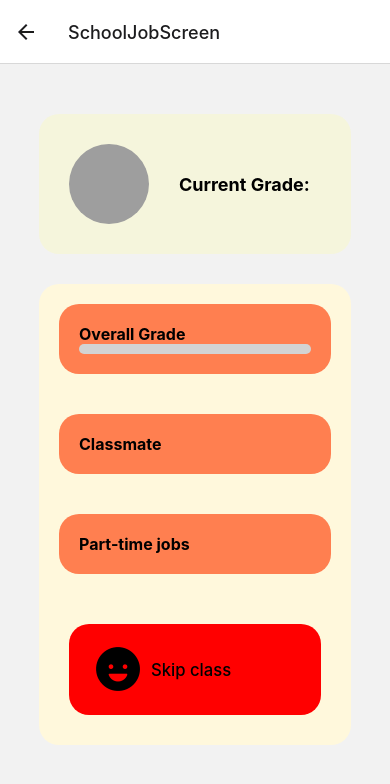
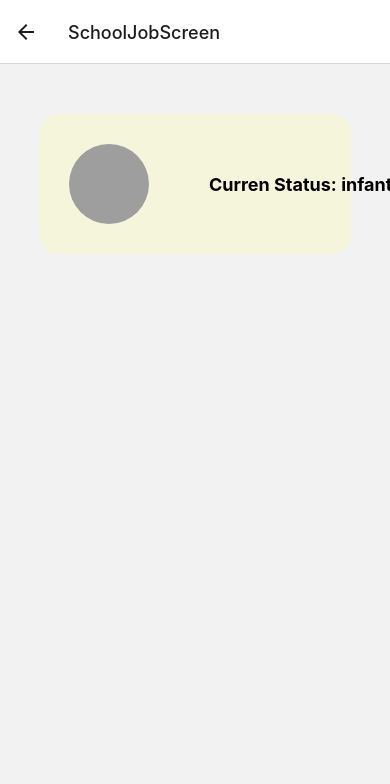
Before and after one commit to huytranquang03/life-game, a React Native app: screen /SchoolJobScreen in a window 390 px wide. Shown: the top 784 px of the page. Built offline with nearby package versions, Linux system fonts and the light colour scheme; grey boxes are pictures that could not be loaded.

Commit message:
check dieu kien hien schooljob screen

```diff
--- a/screens/SchoolJob/SchoolJobScreen.js
+++ b/screens/SchoolJob/SchoolJobScreen.js
@@ -6,7 +6,7 @@ import { ScrollView } from 'react-native-gesture-handler';
 import { UserContext } from '../../store/UserContext';
 
 const SchoolJobScreen = ({ navigation }) => {
-    const { grade, isGraduated, setGraduated, performance } = useContext(UserContext);
+    const { grade, statuses, currentStatus, performance } = useContext(UserContext);
     return (
         <ScrollView>
             <View style={styles.container}>
@@ -17,11 +17,11 @@ const SchoolJobScreen = ({ navigation }) => {
                             style={{ width: 80, height: 80, borderRadius: 50 }}
                         />
                     </View>
-                    <View>
-                        <Text style={{ fontSize: 18, fontWeight: 'bold' }}>Current Grade:</Text>
+                    <View style={{margin: 20}}>
+                        <Text style={{ fontSize: 18, fontWeight: 'bold', margin: 10}}>Curren Status: {currentStatus}</Text>
                     </View>
                 </View>
-                {!isGraduated ? (
+                {currentStatus === 'student' && (
                     <View style={styles.mainView}>
                         <Pressable style={styles.gradeBar} onPress={() => { navigation.navigate('SubjectListScreen') }}>
                             <Text style={{ fontSize: 16, fontWeight: 'bold' }}>Overall Grade</Text>
@@ -37,20 +37,48 @@ const SchoolJobScreen = ({ navigation }) => {
                             <IconButton icon={'happy'} size={50} color={'black'} text={'Skip class'} onPress={() => { }} />
                         </View>
                     </View>
-                ) : (
+                )}
+                {currentStatus === 'uniStudent' && (
                     <View style={styles.mainView}>
-                        <Pressable style={styles.gradeBar} onPress={() => { navigation.navigate('SubjectListScreen') }}>
+                        <View style={styles.gradeBar}>
+                            <Text style={{ fontSize: 16, fontWeight: 'bold' }}>Overall Grade</Text>
+                            <GameBar progress={grade} color={'green'} height={10} borderRadius={5} />
+                        </View>
+                        <Pressable style={styles.gradeBar} onPress={() => { navigation.navigate('ClassmateListScreen') }}>
+                            <Text style={{ fontSize: 16, fontWeight: 'bold' }}>Classmate</Text>
+                        </Pressable>
+                        <Pressable style={styles.gradeBar} onPress={() => { navigation.navigate('ParttimeJobListScreen') }}>
+                            <Text style={{ fontSize: 16, fontWeight: 'bold' }}>Part-time jobs</Text>
+                        </Pressable>
+                        <View style={styles.skipClass}>
+                            <IconButton icon={'happy'} size={50} color={'black'} text={'Skip class'} onPress={() => { }} />
+                        </View>
+                        <View style={styles.skipClass}>
+                            <IconButton icon={'sad'} size={50} color={'black'} text={'Study Harder'} onPress={() => { }} />
+                        </View>
+                    </View>
+                )}
+                {currentStatus === 'unemployed' && (
+                    <View style={styles.mainView}>
+                        <Pressable style={styles.gradeBar} onPress={() => { navigation.navigate('ParttimeJobListScreen') }}>
+                            <Text style={{ fontSize: 16, fontWeight: 'bold' }}>Part-time jobs</Text>
+                        </Pressable>
+                        <Pressable style={styles.gradeBar} onPress={() => { navigation.navigate('FulltimeJobListScreen') }}>
+                            <Text style={{ fontSize: 16, fontWeight: 'bold' }}>Full-time jobs</Text>
+                        </Pressable>
+                    </View>
+                )}
+                {currentStatus === 'employed' && (
+                    <View style={styles.mainView}>
+                        <View style={styles.gradeBar}>
                             <Text style={{ fontSize: 16, fontWeight: 'bold' }}>Performance</Text>
                             <GameBar progress={performance} color={'green'} height={10} borderRadius={5} />
-                        </Pressable>
+                        </View>
                         <Pressable style={styles.gradeBar} onPress={() => { navigation.navigate('ClassmateListScreen') }}>
                             <Text style={{ fontSize: 16, fontWeight: 'bold' }}>Colleague</Text>
                         </Pressable>
                         <Pressable style={styles.gradeBar} onPress={() => { navigation.navigate('ParttimeJobListScreen') }}>
                             <Text style={{ fontSize: 16, fontWeight: 'bold' }}>Part-time jobs</Text>
-                        </Pressable>
-                        <Pressable style={styles.gradeBar} onPress={() => { navigation.navigate('FulltimeJobListScreen') }}>
-                            <Text style={{ fontSize: 16, fontWeight: 'bold' }}>Full-time jobs</Text>
                         </Pressable>
                         <View style={styles.skipClass}>
                             <IconButton icon={'briefcase'} size={50} color={'black'} text={'Work Harder'} onPress={() => { }} />
@@ -75,6 +103,7 @@ const styles = StyleSheet.create({
         marginTop: 50,
         flexDirection: 'row',
         alignItems: 'center',
+        justifyContent: 'space-around',
         backgroundColor: 'beige',
         borderRadius: 20,
     },
--- a/store/UserContext.js
+++ b/store/UserContext.js
@@ -8,7 +8,10 @@ const UserProvider = ({ children }) => {
     const [age, setAge] = useState(0);
     const [balance, setBalance] = useState(0);
     const [time, setTime] = useState(0);
-    const [isGraduated, setGraduated] = useState(false);
+
+    const statuses = ['infant', 'student', 'uniStudent', 'unemployed', 'employed'];
+    const [currentStatus, setCurrentStatus] = useState(statuses[0]);
+
     const [grade, setGrade] = useState(0);
     const [performance, setPerformance] = useState(0);
     const [diploma, setDiploma] = useState('None');
@@ -178,7 +181,7 @@ const UserProvider = ({ children }) => {
             studyMath,
             studyLiterature,
             studyForeignLanguage,
-            isGraduated, setGraduated,
+            statuses, currentStatus,
             plusAge,
             performance, setPerformance,
             diploma, setDiploma,
```
